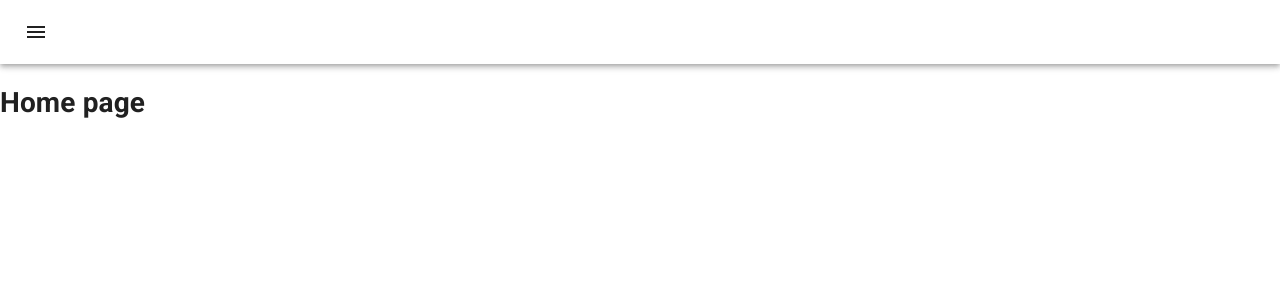
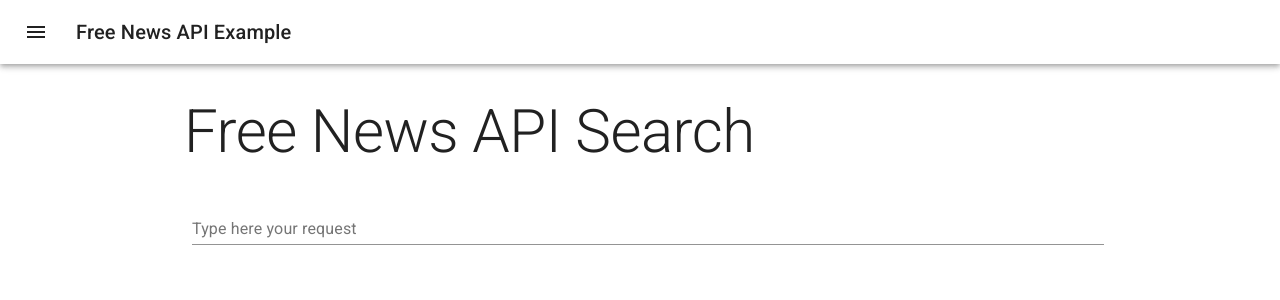
Before and after one commit to Rokenor/genesis_nextjs_onboarding, a Next.js app in the folder client/: page / in a window 1280 px wide. Shown: the top 300 px of the page. Built offline with nearby package versions, Linux system fonts and the light colour scheme.

Commit message:
Search page SSR, CSR

```diff
--- a/client/src/pages/index.js
+++ b/client/src/pages/index.js
@@ -1,7 +1,189 @@
-export default function Home() {
+import { useState } from 'react';
+import { useRouter } from 'next/router';
+import { makeStyles } from '@material-ui/core/styles';
+
+import {
+  Container,
+  Typography,
+  Card,
+  CardActionArea,
+  CardContent,
+  CardMedia,
+  CardActions,
+  Box,
+  Button,
+  TextField,
+} from '@material-ui/core';
+import theme from '../theme';
+
+const useStyles = makeStyles({
+  root: {
+    maxWidth: 700,
+  },
+  media: {
+    height: 300,
+  },
+  form: {
+    '& > *': {
+      margin: theme.spacing(1),
+      width: '100%',
+    },
+  },
+});
+
+export default function Home({ query, posts }) {
+  const classes = useStyles();
+  const router = useRouter();
+
+  const [searchValue, setSearchValue] = useState(query.search || '');
+  const [articles, setArticles] = useState(posts.articles);
+
+  const buttonHandler = (url) => {
+    window.open(url, '_blank');
+  };
+
+  const inputHandler = (inputValue) => {
+    setSearchValue(inputValue);
+  };
+
+  const submitHandler = async (e) => {
+    e.preventDefault();
+
+    router.push(`/?search=${searchValue}`);
+
+    const res = await fetch(
+      `https://free-news.p.rapidapi.com/v1/search?q=${searchValue}&lang=en`,
+      {
+        method: 'GET',
+        headers: {
+          'x-rapidapi-key':
+            '2d153f6745msh961abb88d3f496fp1a4fa1jsn8da5b702d4da',
+          'x-rapidapi-host': 'free-news.p.rapidapi.com',
+        },
+      }
+    );
+    const data = await res.json();
+
+    setArticles(data.articles);
+  };
+
   return (
-    <div>
-      <h1>Home page</h1>
-    </div>
+    <Container maxWidth="md">
+      <Box mt={4}>
+        <Typography variant="h2" gutterBottom>
+          Free News API Search
+        </Typography>
+        <form
+          className={classes.form}
+          noValidate
+          autoComplete="off"
+          onSubmit={submitHandler}
+        >
+          <TextField
+            id="standard-basic"
+            label="Type here your request"
+            defaultValue={searchValue}
+            onKeyUp={(e) => inputHandler(e.target.value)}
+          />
+        </form>
+        {!articles && articles.length === 0 ? (
+          <Container maxWidth="md">
+            <Box mt={4}>Articles list is empty... :(</Box>
+          </Container>
+        ) : (
+          <>
+            {articles.map((article) => {
+              return (
+                <Box mt={2} key={article._id}>
+                  <Card className={classes.root}>
+                    <CardActionArea>
+                      <CardMedia
+                        className={classes.media}
+                        image={article.media}
+                        title={article.title}
+                      />
+                      <CardContent>
+                        <Typography gutterBottom variant="h5" component="h2">
+                          {article.title}
+                        </Typography>
+                        <Typography
+                          variant="body2"
+                          color="textSecondary"
+                          component="p"
+                        >
+                          {article.summary}
+                        </Typography>
+                        <Box pt={2}>
+                          <Typography
+                            variant="body2"
+                            color="textSecondary"
+                            component="p"
+                          >
+                            Author: {article.author}
+                          </Typography>
+                          <Typography
+                            variant="body2"
+                            color="textSecondary"
+                            component="p"
+                          >
+                            Site: {article.clean_url}
+                          </Typography>
+                        </Box>
+                      </CardContent>
+                    </CardActionArea>
+                    <CardActions>
+                      <Button
+                        size="small"
+                        color="primary"
+                        onClick={() => buttonHandler(article.link)}
+                      >
+                        Learn More
+                      </Button>
+                    </CardActions>
+                  </Card>
+                </Box>
+              );
+            })}
+          </>
+        )}
+      </Box>
+    </Container>
   );
 }
+
+export async function getServerSideProps(context) {
+  const { query } = context;
+
+  let posts = { articles: [] };
+
+  if (query.search) {
+    const res = await fetch(
+      `https://free-news.p.rapidapi.com/v1/search?q=${query.search}&lang=en`,
+      {
+        method: 'GET',
+        headers: {
+          'x-rapidapi-key':
+            '2d153f6745msh961abb88d3f496fp1a4fa1jsn8da5b702d4da',
+          'x-rapidapi-host': 'free-news.p.rapidapi.com',
+        },
+      }
+    );
+    posts = await res.json();
+  }
+
+  const pageName = 'Free News API Example';
+
+  const meta = {
+    title: 'NextJS Onboarding: Free News API Example',
+    description: 'Free News API Example Description',
+  };
+
+  return {
+    props: {
+      query,
+      posts,
+      pageName,
+      meta,
+    },
+  };
+}
```
Also changed, not shown: 1 other file (tests, documents, lock files or other folders).
